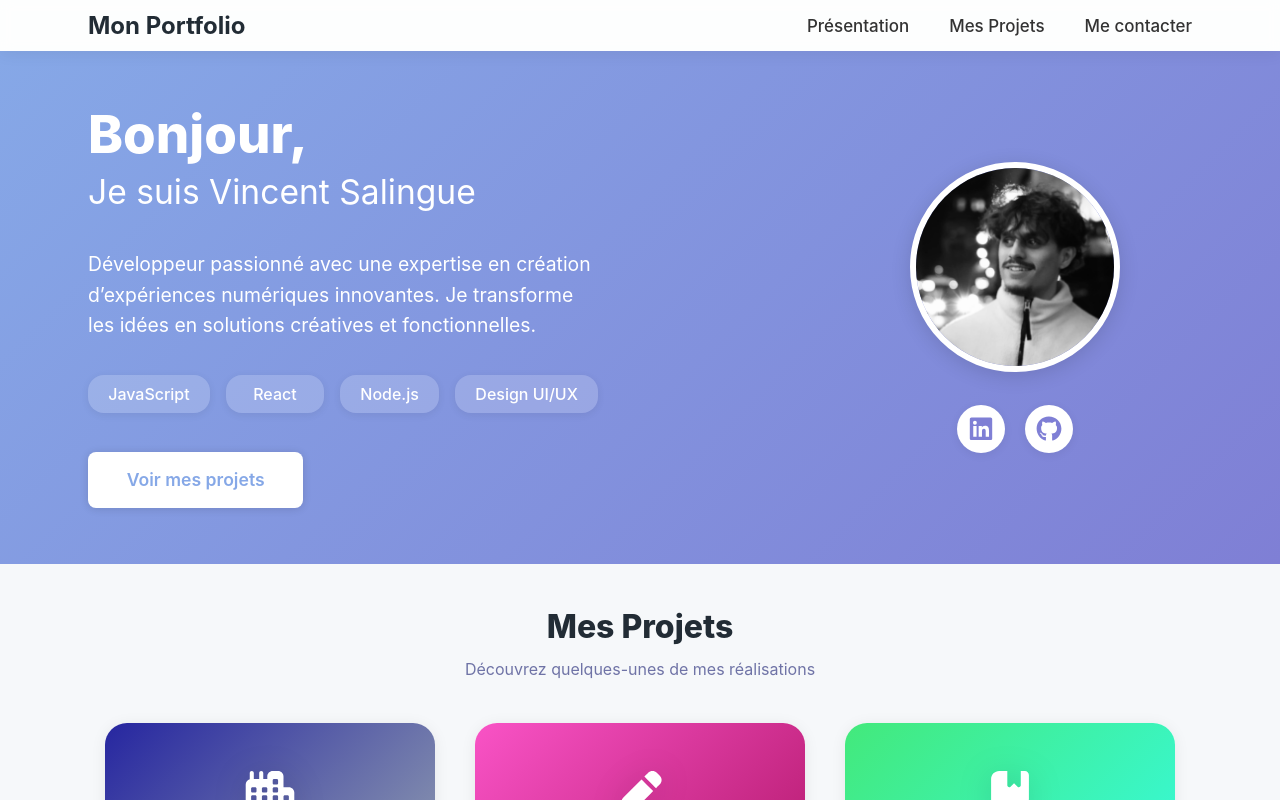
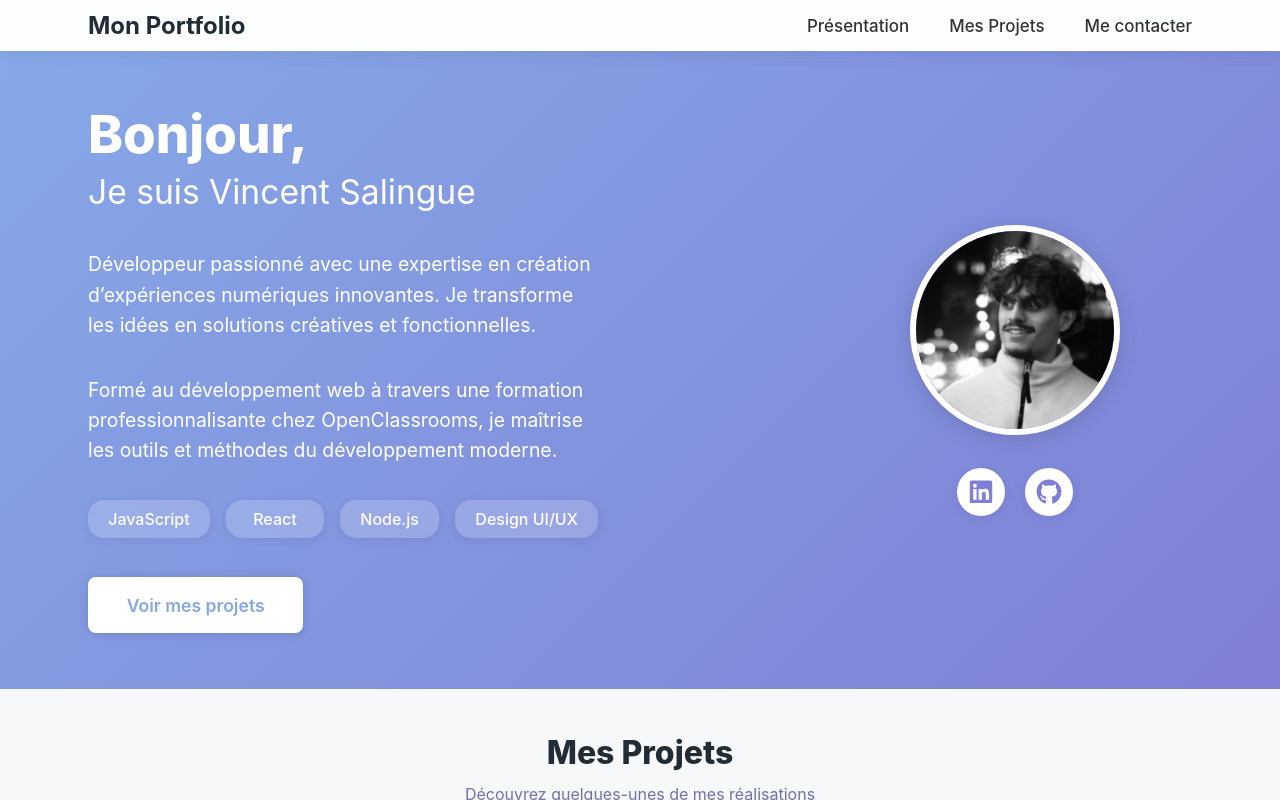
Before and after one commit to Nityy20/Portfolio, a React (Vite) app: page / in a window 1280 px wide. Shown: the top 800 px of the page. Built offline with nearby package versions, Linux system fonts and the light colour scheme.

Commit message:
FIN V3 bio

```diff
--- a/src/components/Hero.jsx
+++ b/src/components/Hero.jsx
@@ -41,6 +41,12 @@ export default function Hero() {
             numériques innovantes. Je transforme les idées en solutions
             créatives et fonctionnelles.
           </p>
+          <p>
+            Formé au développement web à travers une formation
+            professionnalisante chez OpenClassrooms, je maîtrise les outils et
+            méthodes du développement moderne.
+          </p>
+
           <div className="hero__tags">
             <span>JavaScript</span>
             <span>React</span>
```
